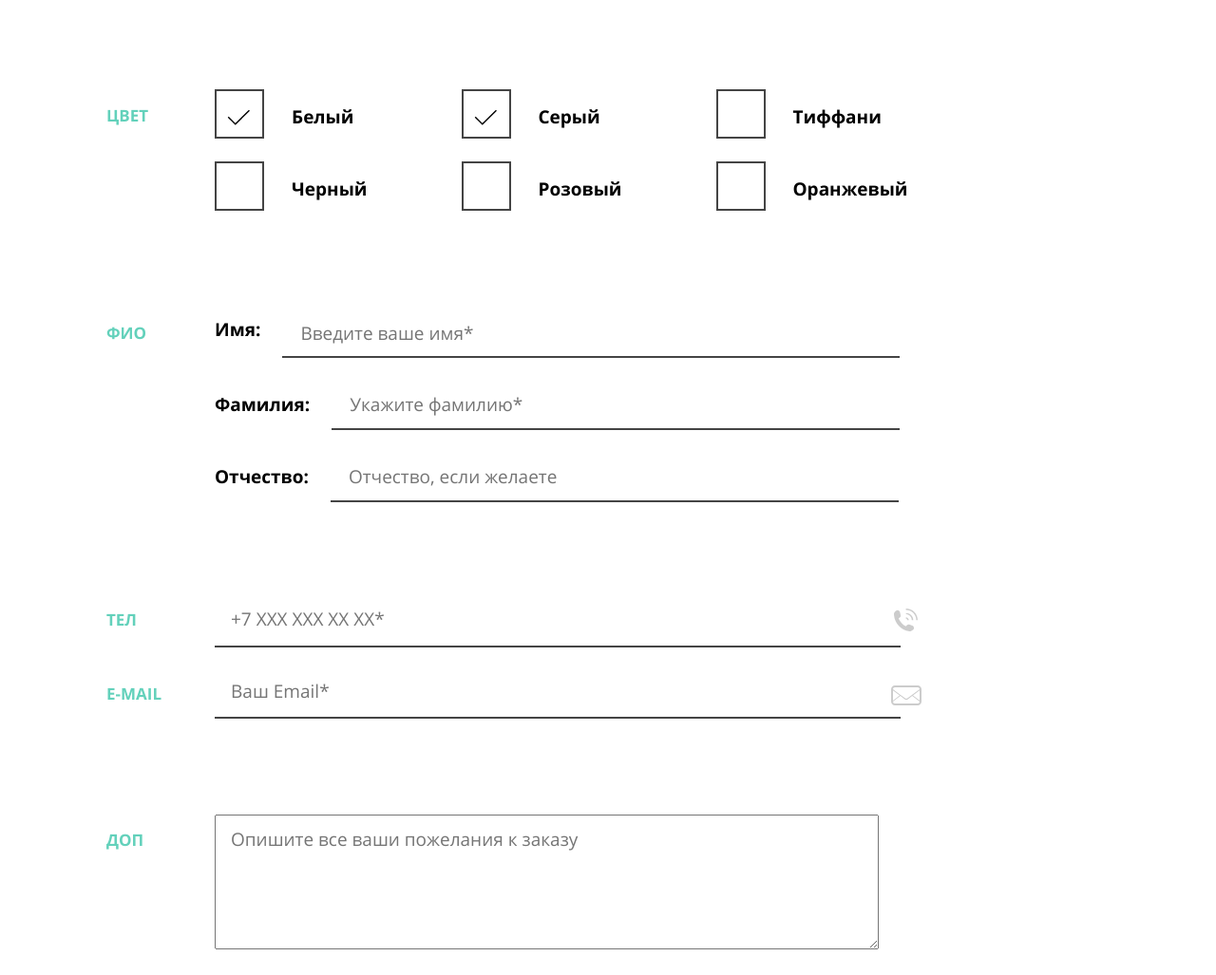
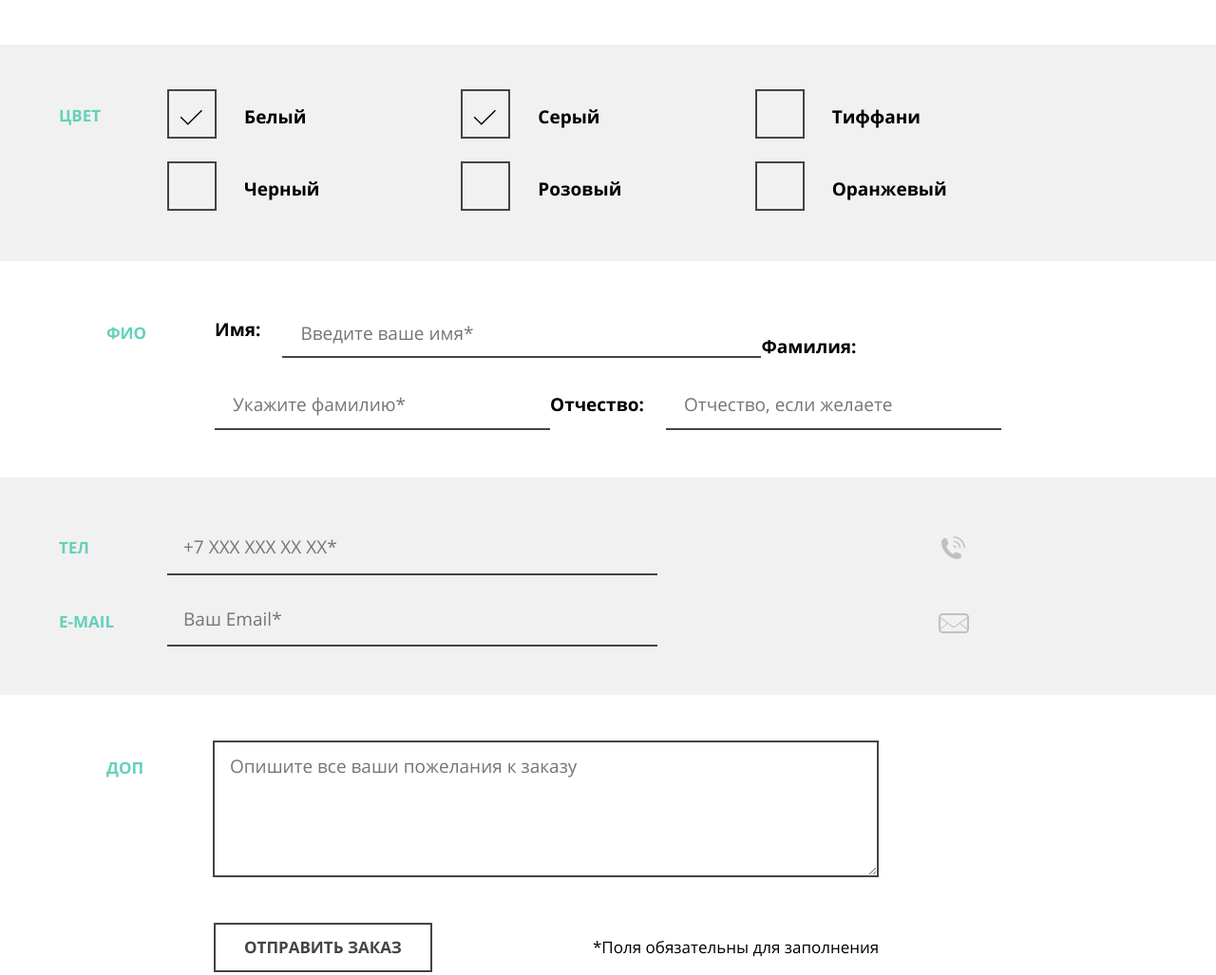
Before and after one commit to htmlacademy-adaptive/2269133-mishka-28, a website: page source/form.html in a window 1280 px wide. Shown: the part 712-1739 px from the top of the page at 95% size. Drawn offline with nearby package versions, Linux system fonts and the light colour scheme; files that its build step writes are made by us from their sources; files whose address does not match are found by name.

Commit message:
первая проверка

```diff
--- a/source/form.html
+++ b/source/form.html
@@ -4,7 +4,7 @@
 <head>
   <meta charset="utf-8">
   <title>Форма заказа вязания на заказ: Мишка</title>
-  <link rel="stylesheet" href="css/style.min.css" as="style">
+  <link rel="stylesheet" href="css/style.min.css">
   <link rel="preload" href="js/script.js" as="script">
   <link rel="preload" href="fonts/opensans.woff2" as="font">
   <meta name="viewport" content="width=device-width, initial-scale=1">
@@ -110,11 +110,13 @@
       <h2 class="form-order__title visually-hidden">Форма заказа вязания на заказ</h2>
       <p class="form-order__discription">Мы будем рады воплотить в жизнь ваши пожелания! Заполните
         простую форму заказа и мы свяжемся с вами, чтобы уточнить детали.</p>
-      <form class="form-order__form form" action="" method="get">
+      <form class="form-order__form form" action="catalog.html" method="get">
 
         <!-- Заказ по типу -->
         <fieldset class="form__group">
-          <legend class="form__title">тип</legend>
+          <legend class="form__title">
+            <span class="form__before">тип</span>
+          </legend>
           <div class="form__container">
             <input class="form__button visually-hidden" type="radio" name="radio-button" id="interior-accessory"
               checked>
@@ -130,7 +132,9 @@
 
         <!-- Заказ по цвету -->
         <fieldset class="form__group form__group-color">
-          <legend class="form__title form__title-color">цвет</legend>
+          <legend class="form__title form__title-color">
+            <span class="form__before form__before--color">цвет</span>
+          </legend>
           <div class="form__wrapper">
             <div class="form__container form__color">
               <input class="form__button visually-hidden" type="checkbox" name="radio-button" id="color-white" checked>
@@ -167,7 +171,9 @@
 
         <!-- ФИО -->
         <fieldset class="form__group form__group-input">
-          <legend class="form__title form__title-fio">фио</legend>
+          <legend class="form__title form__title-fio">
+            <span class="form__before">фио</span>
+          </legend>
           <label class="form__value" for="form-group-name">Имя:</label>
           <input class="form__input form__input-long" placeholder="Введите ваше имя*" type="text" name="form-group-name"
             id="form-group-name" required>
@@ -181,7 +187,9 @@
 
         <!-- Телефон -->
         <fieldset class="form__group form__group-input form__group-phone">
-          <label class="form__title form__title-tel" for="form-group-phone">тел</label>
+          <label class="form__title form__title-tel" for="form-group-phone">
+            <span class="form__before">тел</span>
+          </label>
           <input class="form__input form__input-tel" placeholder="+7 ХХХ ХХХ ХХ ХХ*" type="tel" name="form-group-phone"
             id="form-group-phone" required>
           <svg class="form__input-phone" width="25" height="24">
@@ -191,7 +199,9 @@
 
         <!-- E-mail -->
         <fieldset class="form__group form__group-input form__group-mail">
-          <label class="form__title form__title-email" for="form-group-email">e-mail</label>
+          <label class="form__title form__title-email" for="form-group-email">
+            <span class="form__before">e-mail</span>
+          </label>
           <input class="form__input form__input-email" placeholder="Ваш Email*" type="email" name="form-group-email"
             id="form-group-email" required>
           <svg class="form__input-mail" width="32" height="21">
@@ -201,7 +211,9 @@
 
         <!-- Дополнения -->
         <fieldset class="form__group form__group-input form__group-comment">
-          <legend class="form__title form__title-add">доп</legend>
+          <legend class="form__title form__title-add">
+            <span class="form__before">доп</span>
+          </legend>
           <label class="form__value visually-hidden" for="form-group-wishes">Дополнения</label>
           <textarea class="form__comment" placeholder="Опишите все ваши пожелания к заказу" name="form-group-wishes"
             id="form-group-wishes" rows="6" wrap="soft" required></textarea>
@@ -246,7 +258,7 @@
 
     <!-- Социальные сети -->
     <section class="social">
-      <h3 class="social__tiile visually-hidden"></h3>
+      <h3 class="social__tiile visually-hidden">Логотип академии</h3>
       <a class="social__item social__item--vk" href="#">
         <svg class="social__svg" width="27" height="18">
           <use xlink:href="#social-vk"></use>
--- a/source/less/block/form.less
+++ b/source/less/block/form.less
@@ -126,6 +126,25 @@
   margin-top: 22px;
   margin-bottom: 32px;
   padding-left: 0;
+
+  &::before {
+    content: "";
+    position: absolute;
+    display: block;
+    width: 90%;
+    height: 1px;
+    background: #62d1ba;
+    margin-left: -30px;
+    margin-top: 7px;
+  }
+}
+
+.form__before {
+  background-color: transparent;
+  padding-left: 30px;
+  padding-right: 30px;
+  margin-left: -30px;
+  margin-right: -30px;position: relative;
 }
 
 .form__title-color {
@@ -160,6 +179,7 @@
   padding: 8px 8px 14px 0;
   border-bottom: 2px solid @grey;
   margin-bottom: 12px;
+  background-color: transparent;
 
   &:hover {
     border-bottom: 2px solid #62d1ba;
@@ -230,13 +250,15 @@
   font-size: 17px;
   line-height: 18px;
   padding: 17px;
+  border: none;
+  outline: 2px solid #444444;
 
   &:hover {
-    border: 2px solid #62d1ba;
+    outline: 2px solid #62d1ba;
   }
 
   &:focus {
-    border: 2px solid #62d1ba;
+    outline: 2px solid #62d1ba;
   }
 }
 
@@ -265,19 +287,34 @@
   }
 
   .form__group-color {
-    padding-left: 167px;
+    padding-left: 217px;
     padding-bottom: 27px;
     padding-top: 49px;
+    background-color: #f1f1f1;
+    margin-left: -50px;
+    margin-right: -50px;
+  }
+
+  .form__before--color {
+    background-color: #f1f1f1;
   }
 
   .form__group-phone {
     padding-bottom: 0;
-    padding-top: 60px;
+    padding-top: 58px;
+    background-color: #f1f1f1;
+    margin-left: -50px;
+    margin-right: -50px;
+    padding-left: 217px;
   }
 
   .form__group-mail {
     padding-top: 9px;
     padding-bottom: 39px;
+    background-color: #f1f1f1;
+    margin-left: -50px;
+    margin-right: -50px;
+    padding-left: 217px;
   }
 
   .form__group-comment {
@@ -286,31 +323,31 @@
   }
 
   .form__input {
+    flex-grow: 1;
     font-size: 19px;
     line-height: 18px;
-    padding: 14px 134px 12px 19px;
+    padding: 14px 14px 12px 19px;
+    min-width: 275px;
+    max-width: 450px;
+  }
+
+  .form__input-long {
+    padding: 0 35px 11px 19px;
   }
 
   .form__input-tel {
-    padding: 12px 260px 14px 16px;
+    padding: 12px 20px 14px 16px;
+    background: transparent;
   }
 
   .form__input-phone {
     bottom: 29px;
-    right: 26px;
-  }
-
-  .form__input-long {
-    padding: 0px 186px 9px 19px;
-  }
-
-  .form__input-email {
-    padding: 14px 260px 12px 17px;
+    right: 75px;
   }
 
   .form__input-mail {
     bottom: 65px;
-    right: 22px;
+    right: 72px;
   }
 
   .form__container {
@@ -324,11 +361,15 @@
     position: absolute;
     left: 50px;
     margin-top: 17px;
+
+    &::before {
+      display: none;
+    }
   }
 
   .form__title-tel {
     bottom: 33px;
-    left: 0;
+    left: 50px;
   }
 
   .form__title-color {
@@ -342,7 +383,7 @@
   }
 
   .form__title-email {
-    left: 0;
+    left: 50px;
     margin-top: 20px;
   }
 
@@ -409,6 +450,7 @@
     line-height: 18px;
     min-width: 466px;
     padding: 16px;
+
   }
 
   .form__text {
@@ -476,19 +518,20 @@
   }
 
   .form__input {
-    padding: 14px 333px 12px 19px;
+    padding: 14px 33px 12px 19px;
   }
 
   .form__input-long {
-    padding: 0 385px 11px 19px;
+    padding: 0 35px 11px 19px;
   }
 
   .form__input-tel {
-    padding: 11px 459px 15px 17px;
+    padding: 11px 49px 15px 17px;
   }
 
   .form__input-email {
-    padding: 12px 459px 14px 17px;
+    background: transparent;
+    padding: 12px 49px 14px 17px;
   }
 
   .form__input-phone {
--- a/source/less/block/video.less
+++ b/source/less/block/video.less
@@ -13,6 +13,9 @@
   border: 1px solid #ececec;
   padding-top: 22px;
   margin-bottom: 58px;
+  max-width: 500px;
+  margin-right: auto;
+  margin-right: auto;
 }
 
 .video__title {
@@ -63,6 +66,8 @@
     padding: 0;
     min-width: 668px;
     margin-bottom: 64px;
+    margin-right: auto;
+    margin-right: auto;
   }
 
   .video__title {
@@ -120,6 +125,8 @@
     padding: 0;
     width: 1050px;
     margin-bottom: 102px;
+    margin-right: auto;
+    margin-right: auto;
   }
 
   picture {
```
Also changed, not shown: source/catalog.html (+2 -2 lines), source/index.html (+13 -13 lines).
